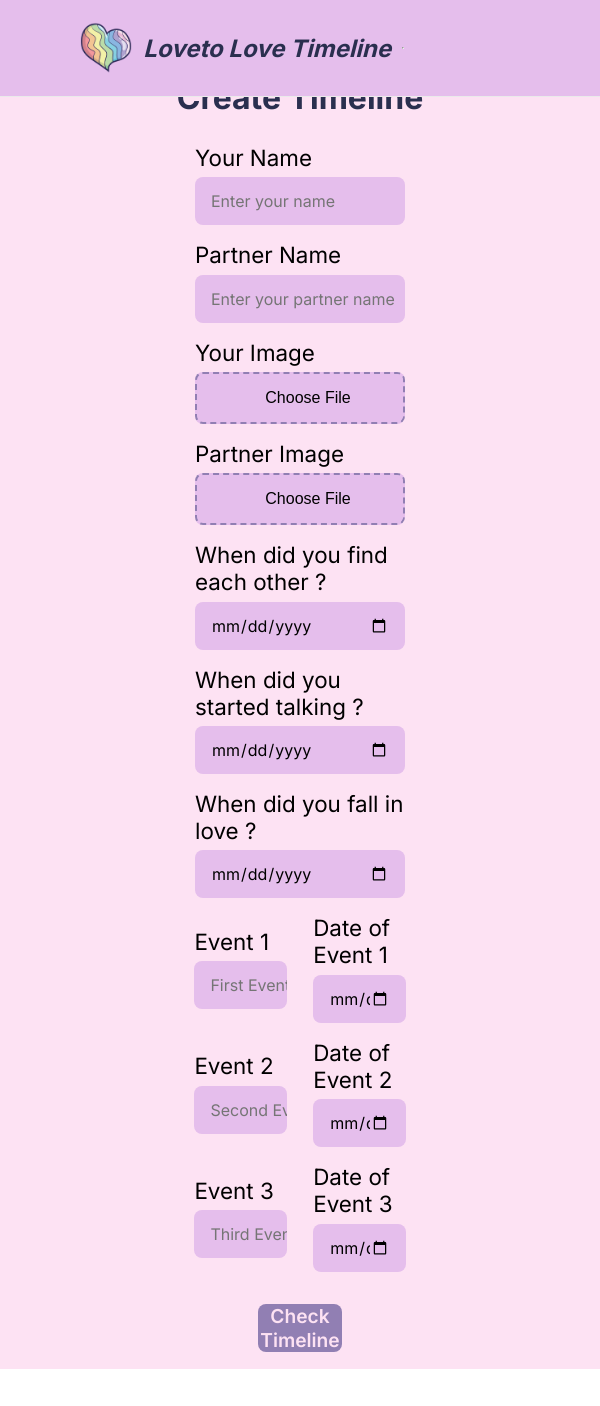
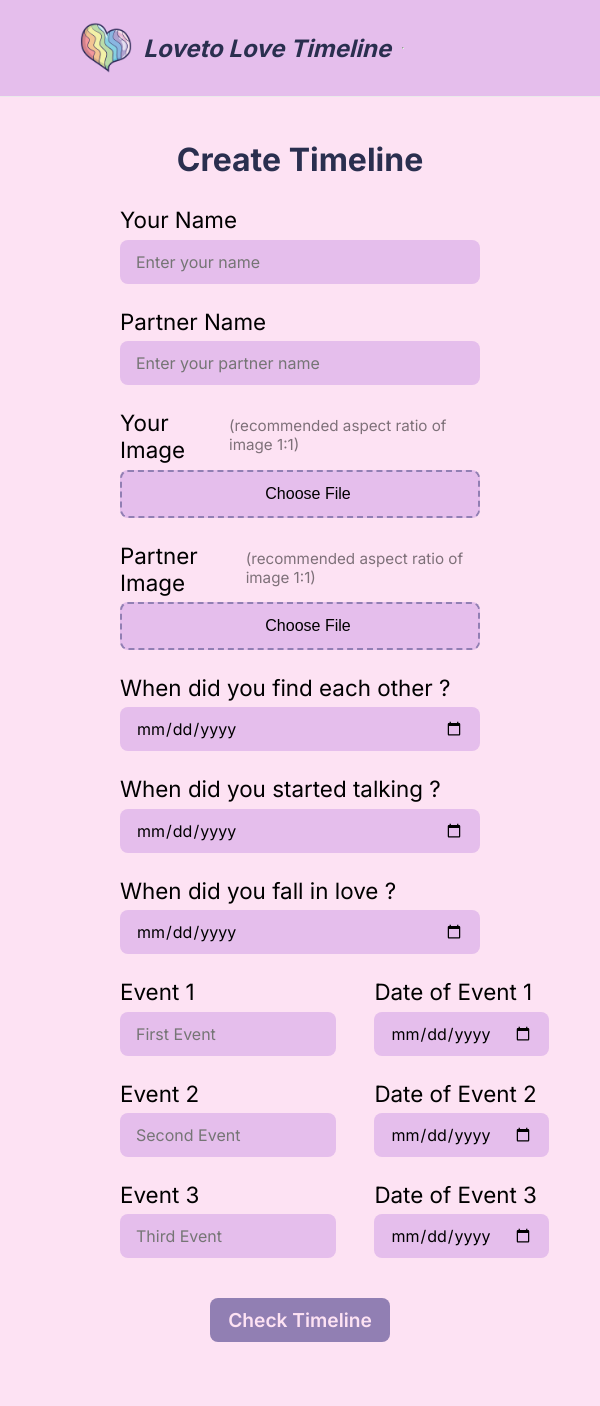
Before and after one commit to Exynos03/Lovito-love-timeline, a React (Create React App) app: page / in a window 600 px wide. Before the commit the page ends 1369 px from the top, so only its background shows below. Built offline with nearby package versions, Linux system fonts and the light colour scheme.

Commit message:
Now the Design is responsive

```diff
--- a/public/index.html
+++ b/public/index.html
@@ -24,7 +24,7 @@
       work correctly both with client-side routing and a non-root public URL.
       Learn how to configure a non-root public URL by running `npm run build`.
     -->
-    <title>Lovito</title>
+    <title>Loveto</title>
 
   </head>
   <body>
--- a/src/components/Form.jsx
+++ b/src/components/Form.jsx
@@ -99,7 +99,10 @@ const Form = () => {
 
             {image1 ?
             <label>
-            Your Image
+            <div className='img-spec'>
+                <p className='field-txt'>Your Image</p>
+                <span>(recommended aspect ratio of image 1:1)</span>
+            </div>
                 <div className='show-file'>
                     <p>{image1.name}</p>
                     <input type="file" className='hidden-inpt-again' required onChange={handleImag1Change}  />
@@ -107,14 +110,20 @@ const Form = () => {
             </label>
             :
             <label>
-            Your Image
+            <div className='img-spec'>
+                <p className='field-txt'>Your Image</p>
+                <span>(recommended aspect ratio of image 1:1)</span>
+            </div>
                 <input type="file" className='hidden-inpt' required onChange={handleImag1Change}  />
             </label>
             }
 
             {image2 ?
             <label>
-            Partner Image
+            <div className='img-spec'>
+                <p className='field-txt'>Partner Image</p>
+                <span>(recommended aspect ratio of image 1:1)</span>
+            </div>
                 <div className='show-file'>
                     <p>{image2.name}</p>
                     <input type="file" className='hidden-inpt-again' required onChange={handleImag2Change}  />
@@ -122,7 +131,10 @@ const Form = () => {
             </label>
             :
             <label>
-            Partner Image
+            <div className='img-spec'>
+                <p className='field-txt'>Partner Image</p>
+                <span>(recommended aspect ratio of image 1:1)</span>
+            </div>
                 <input type="file" className='hidden-inpt' required onChange={handleImag2Change}  />
             </label>
             }
--- a/src/components/Timeline.jsx
+++ b/src/components/Timeline.jsx
@@ -45,7 +45,7 @@ return (
 
     <div className='upper-div'>
         <img src={dataFile.image1} className='img-1' alt='Pic 1' />
-        <p className='name-text'>{dataFile.name1} & {dataFile.name2}'s Story</p>
+        <p className='name-text'>When {dataFile.name1} meet {dataFile.name2}</p>
         <img src={dataFile.image2}  className='img-1' alt='pic 2'/>
     </div>
 
--- a/src/styles/Index.css
+++ b/src/styles/Index.css
@@ -5,7 +5,6 @@
     padding: 0;
     font-family: 'Inter', sans-serif;
     font-size: 16px;
-
 }
 
 .app{
@@ -13,3 +12,15 @@
     flex-direction: column;
     background-color:  #FDE2F3;
 }
+
+@media screen and (max-width: 600px) {
+    * {
+        font-size: 9px;
+    }
+}
+
+@media screen and (min-width: 600px) and (max-width: 1025px) {
+    * {
+        font-size: 16px;
+    }
+}
--- a/src/styles/Timeline.css
+++ b/src/styles/Timeline.css
@@ -191,3 +191,89 @@
     font-weight: 500;
     margin-left: 1rem;
 }
+
+@media screen and (max-width: 600px) {
+    .timeline-compo {
+        width: 85%;
+    }
+
+    .upper-div{
+        height: 7vh;
+    }
+
+    .img-1 {
+        height: 7.5vh;
+    }
+
+    .img-left {
+        height: 10vh;
+        border-left:3px solid #D01760;
+        border-top: 3px solid #D01760;
+        border-bottom: 3px solid #D01760;
+    }
+
+    .img-right {
+        height: 10vh;
+        border-right: 3px solid #D01760;
+        border-top: 3px solid #D01760;
+        border-bottom: 3px solid #D01760;
+    }
+}
+
+@media screen and (min-width: 600px) and (max-width: 1023px) {
+    .timeline-compo {
+        width: 80%;
+    }
+
+    .upper-div{
+        height: 8vh;
+    }
+
+    .img-1 {
+        height: 9vh;
+        width: 17%;
+    }
+
+    .img-left {
+        height: 10vh;
+        border-left:3px solid #D01760;
+        border-top: 3px solid #D01760;
+        border-bottom: 3px solid #D01760;
+    }
+
+    .img-right {
+        height: 10vh;
+        border-right: 3px solid #D01760;
+        border-top: 3px solid #D01760;
+        border-bottom: 3px solid #D01760;
+    }
+}
+
+@media screen and (width: 1024px) {
+    .timeline-compo {
+        width: 70%;
+    }
+
+    .upper-div{
+        height: 10vh;
+    }
+
+    .img-1 {
+        height: 12vh;
+        width: 13%;
+    }
+
+    .img-left {
+        height: 15vh;
+        border-left:3px solid #D01760;
+        border-top: 3px solid #D01760;
+        border-bottom: 3px solid #D01760;
+    }
+
+    .img-right {
+        height: 15vh;
+        border-right: 3px solid #D01760;
+        border-top: 3px solid #D01760;
+        border-bottom: 3px solid #D01760;
+    }
+}
--- a/src/styles/form.css
+++ b/src/styles/form.css
@@ -4,9 +4,8 @@
     align-items: center;
     justify-content: center;
     width: 100%;
-    height: 150vh;
-    padding-bottom: 3rem;
-    padding-top: 1.5rem;
+    padding-bottom: 2rem;
+    padding-top: 1rem;
     margin: auto;
     background-color:  #FDE2F3;
 }
@@ -23,6 +22,7 @@ label{
     width: 35%;
     font-size: 1.4rem;
     padding-top: 1rem;
+    margin-bottom: 0.5rem;
 }
 
 input {
@@ -93,6 +93,21 @@ input {
     justify-content: space-evenly;
 }
 
+.img-spec{
+    display: flex;
+    align-items: baseline;
+    column-gap: 6px;
+}
+
+.field-txt {
+    font-size: 1.4rem;
+}
+
+span {
+    font-size: 0.95rem;
+    opacity: 0.5;
+}
+
 button {
     width: 14%;
     height: 7vh;
@@ -125,3 +140,84 @@ button:active {
     width: 44%;
     justify-content: space-evenly;
 }
+
+@media screen and (max-width: 600px) {
+    label {
+        width: 79%;
+    }
+
+    input {
+        height: 4.8vh;
+    }
+
+    .hidden-inpt {
+        height: 4.8vh;
+    }
+
+    .hidden-inpt::file-selector-button {
+        height: 4.8vh;
+    }
+
+    .hidden-inpt-again {
+        height: 3.8vh;
+    }
+
+    .hidden-inpt-again::file-selector-button{
+        height: 3.8vh;
+    }
+
+    .show-file {
+        height: 4.8vh;
+    }
+
+    .event {
+        width: 79%;
+        column-gap: 2.4rem;
+    }
+
+    button {
+        width: 30%;
+        height: 5.2vh;
+    }
+
+}
+
+@media screen and (min-width: 600px) and (max-width: 1024px) {
+    label {
+        width: 60%;
+    }
+
+    input {
+        height: 5.5vh;
+    }
+
+    .hidden-inpt {
+        height: 5.5vh;
+    }
+
+    .hidden-inpt::file-selector-button {
+        height: 5.5vh;
+    }
+
+    .hidden-inpt-again {
+        height: 4.5vh;
+    }
+
+    .hidden-inpt-again::file-selector-button{
+        height: 4.5vh;
+    }
+
+    .show-file {
+        height: 5.5vh;
+    }
+
+    .event {
+        width: 60%;
+        column-gap: 2.4rem;
+    }
+
+    button {
+        width: 30%;
+        height: 5.5vh;
+    }
+}
```
